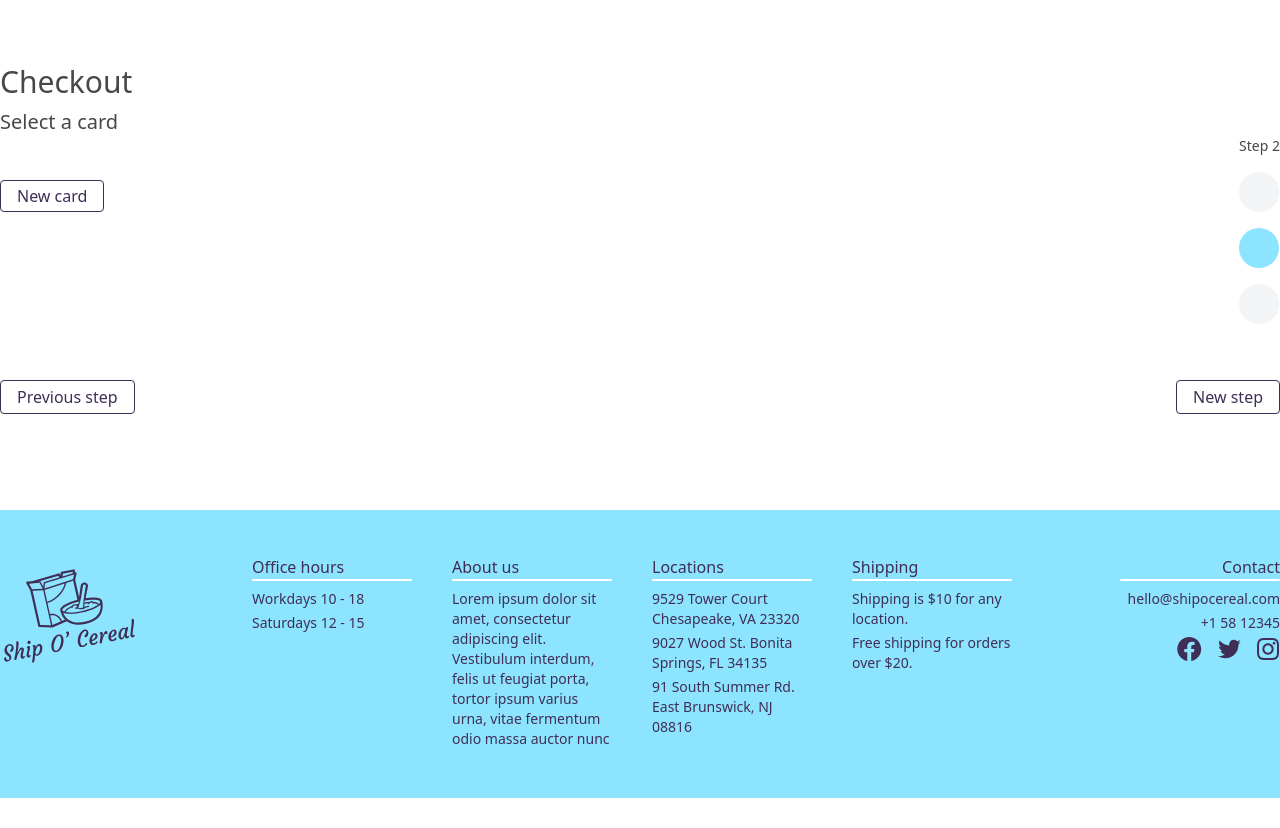
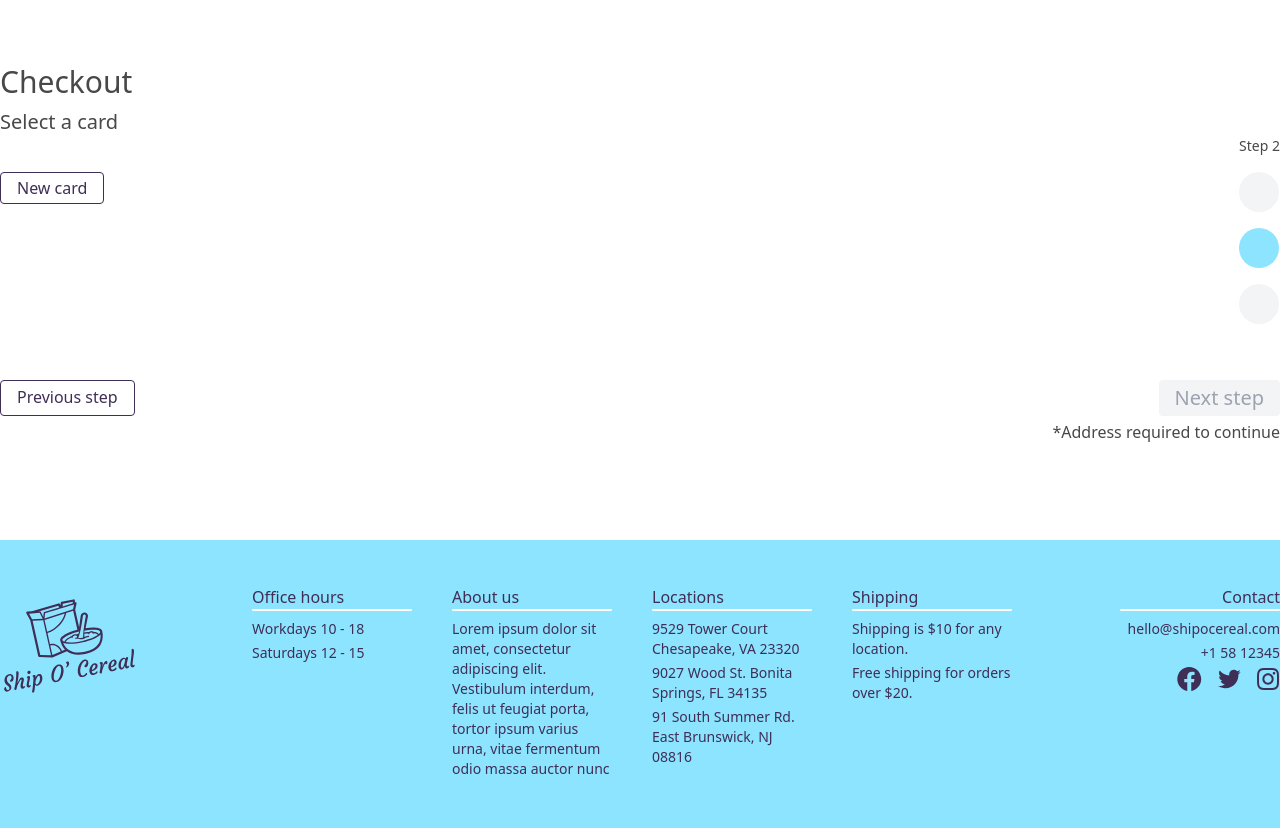
Before and after one commit to MattiMatt8/ship-o-cereal, a Django app: page /checkout/card/ in a window 1280 px wide. Shown: the part 129-957 px from the top of the page. Before the commit the page ends 927 px from the top, so only its background shows below. Run offline with Django 3.2, Linux system fonts and the light colour scheme; the visitor is signed in with stand-in values (Sample User, id 1); data that the repository does not hold is empty; style sheets or scripts are compiled from the project's sources.

Commit message:
Checkout card updated

```diff
--- a/ShipOCereal/templatetags/product_card_extras.py
+++ b/ShipOCereal/templatetags/product_card_extras.py
@@ -1,4 +1,3 @@
-from django.template import Library
 from django.template.defaulttags import register
 
 @register.filter
--- a/orders/views.py
+++ b/orders/views.py
@@ -24,7 +24,9 @@ def checkout_card(request): # TODO: Make sure address has been selected & cart n
 
 
 def choose_card(request, id):
-    pass
+    request.session["checkout_card_id"] = id
+    print("card id:",id)
+    return JsonResponse({"message":"success"})
 
 
 @login_required
--- a/static/js/checkout.js
+++ b/static/js/checkout.js
@@ -1,20 +1,17 @@
 const CHECKOUT_URL = "/checkout/";
-const addressesInputs = document.getElementsByClassName("address-input");
+const nextEnabled = document.getElementById("next-enabled");
+const nextDisabled = document.getElementById("next-disabled");
+const textDisabled = document.getElementById("text-disabled");
 
-for (let addressInput of addressesInputs) {
-  addressInput.addEventListener("click", (e) => {
-    const id = Number(addressInput.value);
-    selectCard(id);
-  });
+
+function enableButton() {
+  nextEnabled.classList.remove("hidden");
+  nextDisabled.classList.add("hidden");
+  textDisabled.classList.add("hidden");
 }
 
-function selectCard(id) {
-  axios
-    .post(CHECKOUT_URL + "address/" + id + "/", null, {
-      headers: { "X-CSRFToken": CSRF_TOKEN },
-    })
-    .then((response) => {})
-    .catch((error) => {
-      console.log(error);
-    });
+function disableButton() {
+  nextEnabled.classList.add("hidden");
+  nextDisabled.classList.remove("hidden");
+  textDisabled.classList.remove("hidden");
 }
--- /dev/null
+++ b/static/js/checkout_card.js
@@ -0,0 +1,27 @@
+const cardInputs = document.getElementsByClassName("card-input");
+
+for (let cardInput of cardInputs) {
+  cardInput.addEventListener("click", (e) => {
+    const id = Number(cardInput.value);
+    const cvcField = document.getElementById(`card-id-${id}`);
+    cvcField.classList.remove("hidden");
+    selectCard(id);
+  });
+}
+// TODO: Cart selected in view when entering card site
+// TODO: CVC when switching between cards
+// TODO: Check if CVC has been filled to continue
+
+// TODO: Travelling between views can't skip steps and confirmation stuff some for finished step
+function selectCard(id) {
+  axios
+    .post(CHECKOUT_URL + "card/" + id + "/", null, {
+      headers: { "X-CSRFToken": CSRF_TOKEN },
+    })
+    .then((response) => {
+      enableButton();
+    })
+    .catch((error) => {
+      console.log(error);
+    });
+}
--- a/templates/orders/checkout_card.html
+++ b/templates/orders/checkout_card.html
@@ -1,4 +1,5 @@
 {% extends 'base.html' %}
+{% load static %}
 {% block content %}
   <main class="container mx-auto my-16 text-customGray">
     <h1 class="text-3xl mb-2">Checkout</h1>
@@ -6,17 +7,22 @@
     <!-- START Card Container-->
     <div class="flex flex-row justify-between">
       <div>
-        <ul class="flex flex-col mt-6 mb-6">
+        <ul class="flex flex-col mt-6 mb-4">
           {% for card in user.card_set.all %}
 
             <li class="inline shadow-lg hover:shadow-xl self-start rounded mb-4">
               <label>
                 <div class="px-4 py-6">
-                  <input type="radio" name="address" class="mx-2">
+                  <input value="{{ card.id }}" type="radio" name="address" class="mx-2 card-input">
                   <span class="text-md font-medium mr-2">Card {{ forloop.counter }}</span>
                   <span
                           class="text-md font-light">XXXX-XXXX-XXXX-{{ card.number|slice:"-4:" }}</span>
-                  <input type="text" class="border rounded w-12 text-center ml-4" maxlength="3" placeholder="CVC" pattern="\d*">
+                  <input id="card-id-{{ card.id }}" type="text" class="border rounded w-12 text-center ml-3 hidden" maxlength="3" placeholder="CVC"
+                         pattern="\d*">
+                  <span class="ml-3 mr-2">
+                    <a class="font-medium text-sm focus:outline-none border-b-2 border-customViolet border-opacity-0 hover:border-opacity-75"
+                       href="/profile/cards/{{ card.id }}/?next=/checkout/card/">Change</a>
+                  </span>
                 </div>
               </label>
             </li>
@@ -24,7 +30,7 @@
           {% endfor %}
         </ul>
         <a class="text-base text-customViolet rounded border border-customViolet py-1 px-4 focus:outline-none hover:shadow-md"
-           href="addresses/new">New card
+           href="/profile/cards/new/?next=/checkout/card/">New card
         </a>
       </div>
       <div class="flex flex-col">
@@ -38,18 +44,23 @@
     </div>
     <div class="w-full mt-10 flex flex-row justify-between">
       <a class="text-base text-customViolet rounded border border-customViolet py-1 px-4 focus:outline-none hover:shadow-md"
-           href="addresses/new">Previous step
+         href="/checkout/address/">Previous step
       </a>
-      <a class="text-base text-customViolet rounded border border-customViolet py-1 px-4 focus:outline-none hover:shadow-md"
-           href="addresses/new">New step
+      <button id="next-disabled" type="button"
+              class="cursor-not-allowed text-xl rounded p-2 bg-gray-100 text-gray-400 py-1 px-4 focus:outline-none hover:shadow-md"
+              href="#">Next step
+      </button>
+      <a id="next-enabled"
+         class="text-xl rounded p-2 bg-customGreen text-white py-1 px-4 focus:outline-none hover:shadow-md hidden"
+         href="/checkout/card/">Next step
       </a>
     </div>
+    <h4 id="text-disabled" class="text-right mt-1">*Address required to continue</h4>
 
   </main>
 {% endblock %}
 
-<!--Address
-City
-Zip code
-Country
-Additional comments -->
+{% block page_scripts %}
+  <script src="{% static 'js/checkout.js' %}"></script>
+  <script src="{% static 'js/checkout_card.js' %}"></script>
+{% endblock %}
--- a/templates/users/update_card.html
+++ b/templates/users/update_card.html
@@ -31,7 +31,7 @@
         </div>
         <div class="flex justify-between mb-5">
           <a class="text-center text-base text-customViolet rounded bg-red-400 py-1 px-4 focus:outline-none hover:shadow-md"
-             href="delete/">Delete
+             href="delete/{% if next_query is not None %}?next={{ next_query }}{% endif %}">Delete
           </a>
           <button class="bg-customBlue hover:shadow-md rounded text-customViolet text-base py-1 px-4 focus:outline-none"
                   type="submit">Update card
```
Also changed, not shown: static/js/checkout_address.js (added, +24 -0 lines), templates/orders/checkout_address.html (+7 -6 lines), users/views.py (+9 -8 lines). Lines whose indentation alone changed are shown as unchanged.
